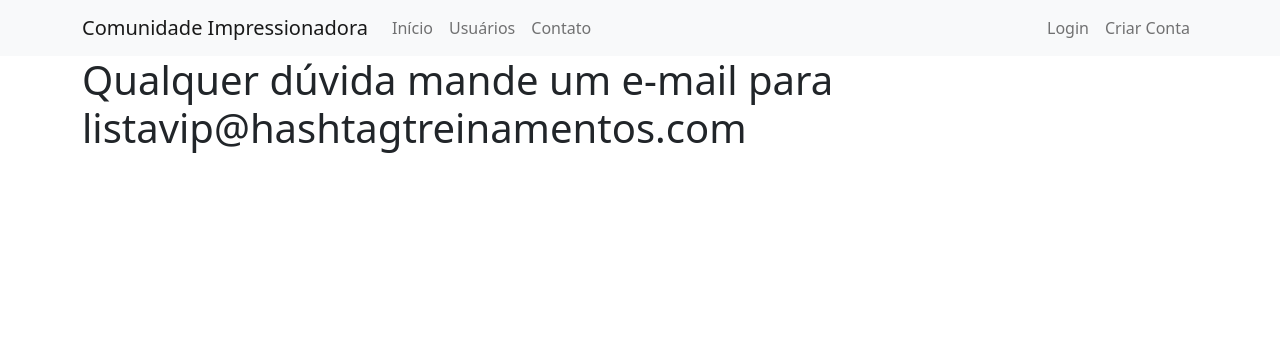
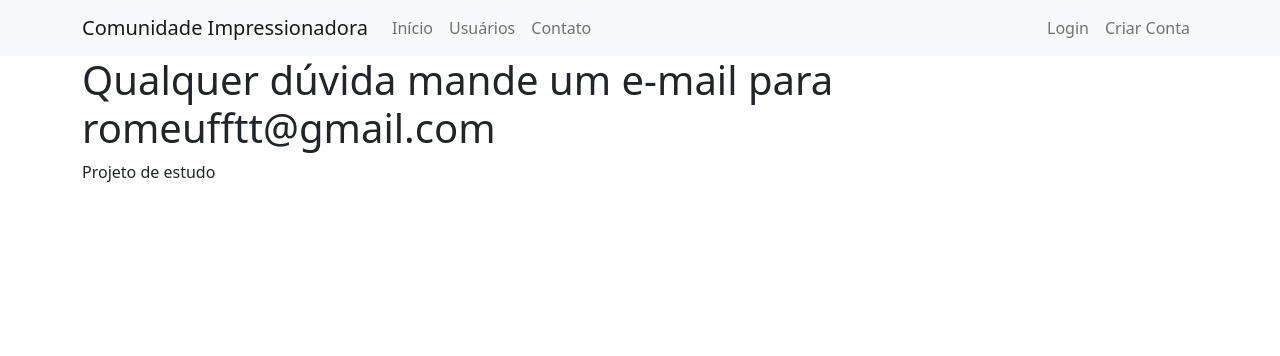
Before and after one commit to RomeuRiffatti/ComunidadePythonRomeu, a Flask app: page /contato in a window 1280 px wide. Shown: the top 356 px of the page. Run offline with Flask 3, Linux system fonts and the light colour scheme.

Commit message:
Update contato.html
Atualização de dados de contato

```diff
--- a/Comunidadeimpressionadora/templates/contato.html
+++ b/Comunidadeimpressionadora/templates/contato.html
@@ -2,6 +2,7 @@
 
 {% block body %}
     <div class="container">
-        <h1>Qualquer dúvida mande um e-mail para listavip@hashtagtreinamentos.com</h1>
+        <h1>Qualquer dúvida mande um e-mail para romeufftt@gmail.com</h1>
+        <p>Projeto de estudo</p>
     </div>
 {% endblock %}
```
